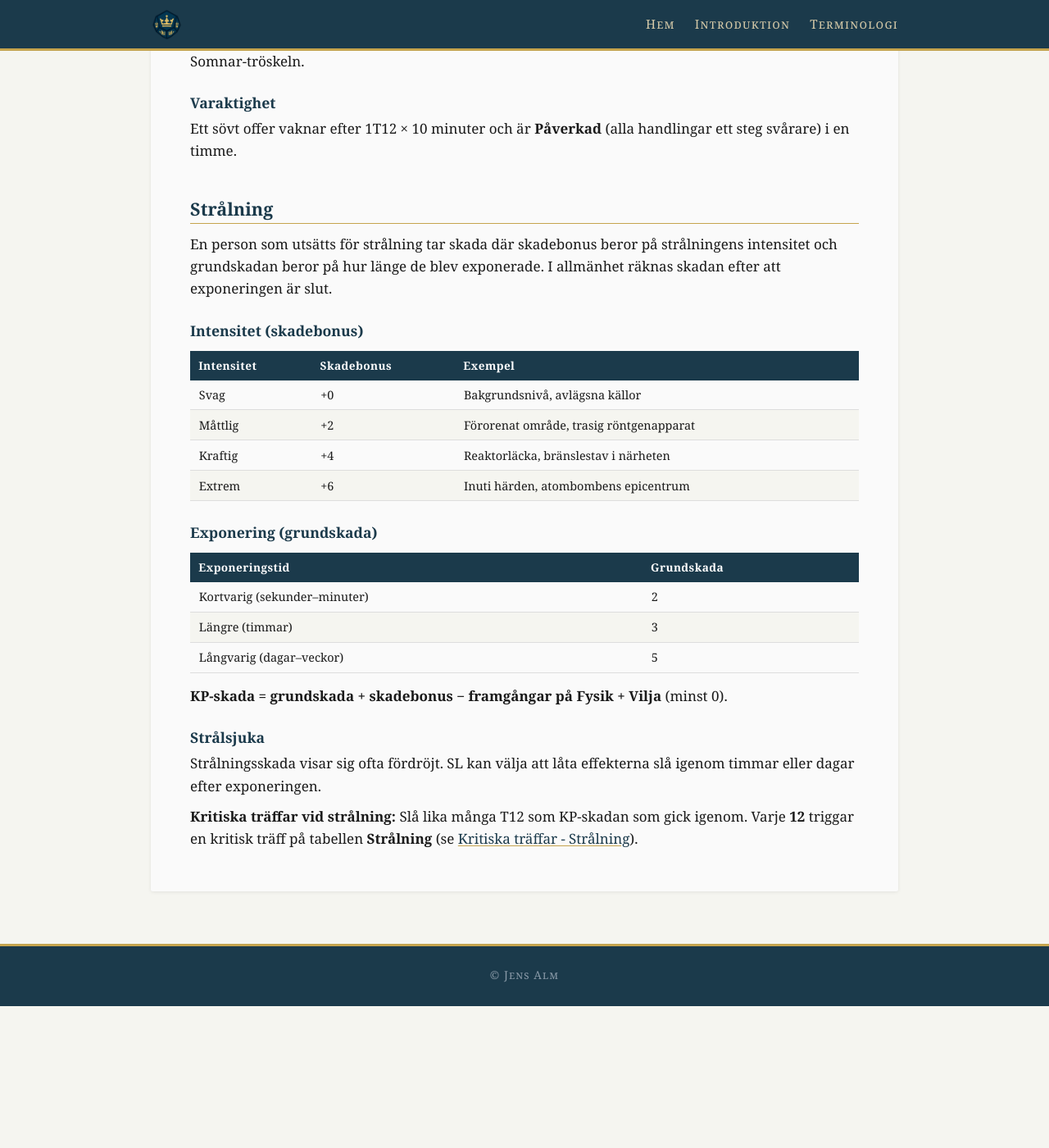
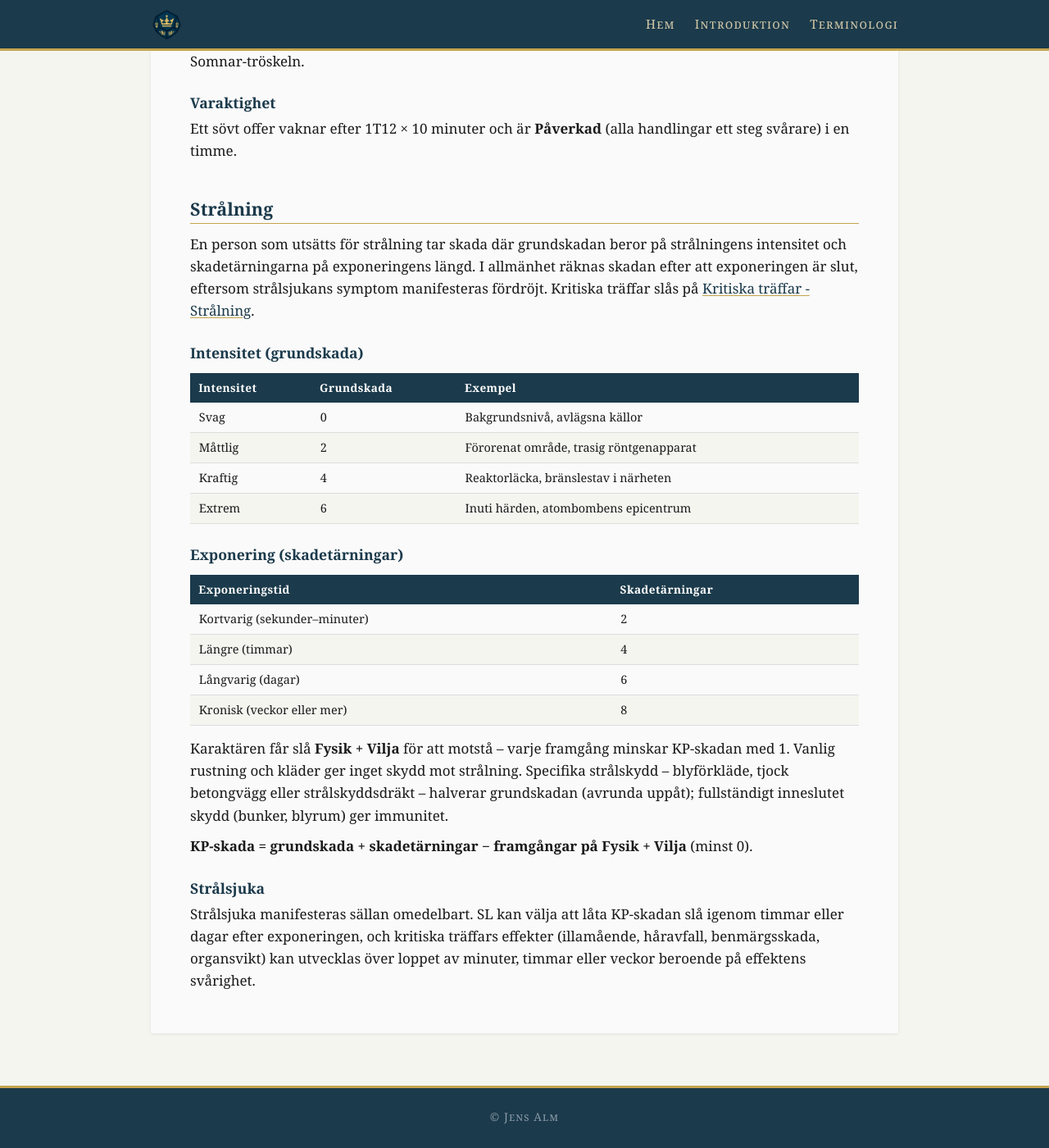
Before and after one commit to ulmus/Riket, a Jekyll site: the page built from Regler/Särskilda situationer.md, in a window 1280 px wide and 1400 px high, scrolled down 3383 px. Shown: the whole window at 82% size. Built offline with Jekyll 4.4.1, drawn with Linux system fonts in a browser that asks for light colours; our own code applies the rules of GitHub Pages for plain Markdown files; before the commit the page ends 4610 px from its top, so only the background shows below that.

Commit message:
Anpassa Strålning till nya skadereglerna (grundskada + skadetärningar)

```diff
--- a/Regler/Särskilda situationer.md
+++ b/Regler/Särskilda situationer.md
@@ -120,29 +120,30 @@ Ett sövt offer vaknar efter 1T12 × 10 minuter och är **Påverkad** (alla hand
 
 ## Strålning
 
-En person som utsätts för strålning tar skada där skadebonus beror på strålningens intensitet och grundskadan beror på hur länge de blev exponerade. I allmänhet räknas skadan efter att exponeringen är slut.
+En person som utsätts för strålning tar skada där grundskadan beror på strålningens intensitet och skadetärningarna på exponeringens längd. I allmänhet räknas skadan efter att exponeringen är slut, eftersom strålsjukans symptom manifesteras fördröjt. Kritiska träffar slås på [[Kritiska träffar#Strålning]].
 
-### Intensitet (skadebonus)
+### Intensitet (grundskada)
 
-| Intensitet | Skadebonus | Exempel                                 |
+| Intensitet | Grundskada | Exempel                                 |
 | ---------- | ---------- | --------------------------------------- |
-| Svag       | +0         | Bakgrundsnivå, avlägsna källor          |
-| Måttlig    | +2         | Förorenat område, trasig röntgenapparat |
-| Kraftig    | +4         | Reaktorläcka, bränslestav i närheten    |
-| Extrem     | +6         | Inuti härden, atombombens epicentrum    |
+| Svag       | 0          | Bakgrundsnivå, avlägsna källor          |
+| Måttlig    | 2          | Förorenat område, trasig röntgenapparat |
+| Kraftig    | 4          | Reaktorläcka, bränslestav i närheten    |
+| Extrem     | 6          | Inuti härden, atombombens epicentrum    |
 
-### Exponering (grundskada)
+### Exponering (skadetärningar)
 
-| Exponeringstid               | Grundskada |
-| ---------------------------- | ---------- |
-| Kortvarig (sekunder–minuter) | 2          |
-| Längre (timmar)              | 3          |
-| Långvarig (dagar–veckor)     | 5          |
+| Exponeringstid               | Skadetärningar |
+| ---------------------------- | -------------- |
+| Kortvarig (sekunder–minuter) | 2              |
+| Längre (timmar)              | 4              |
+| Långvarig (dagar)            | 6              |
+| Kronisk (veckor eller mer)   | 8              |
 
-**KP-skada = grundskada + skadebonus − framgångar på Fysik + Vilja** (minst 0).
+Karaktären får slå **Fysik + Vilja** för att motstå – varje framgång minskar KP-skadan med 1. Vanlig rustning och kläder ger inget skydd mot strålning. Specifika strålskydd – blyförkläde, tjock betongvägg eller strålskyddsdräkt – halverar grundskadan (avrunda uppåt); fullständigt inneslutet skydd (bunker, blyrum) ger immunitet.
+
+**KP-skada = grundskada + skadetärningar − framgångar på Fysik + Vilja** (minst 0).
 
 ### Strålsjuka
 
-Strålningsskada visar sig ofta fördröjt. SL kan välja att låta effekterna slå igenom timmar eller dagar efter exponeringen.
-
-**Kritiska träffar vid strålning:** Slå lika många T12 som KP-skadan som gick igenom. Varje **12** triggar en kritisk träff på tabellen **Strålning** (se [[Kritiska träffar#Strålning]]).
+Strålsjuka manifesteras sällan omedelbart. SL kan välja att låta KP-skadan slå igenom timmar eller dagar efter exponeringen, och kritiska träffars effekter (illamående, håravfall, benmärgsskada, organsvikt) kan utvecklas över loppet av minuter, timmar eller veckor beroende på effektens svårighet.
```
